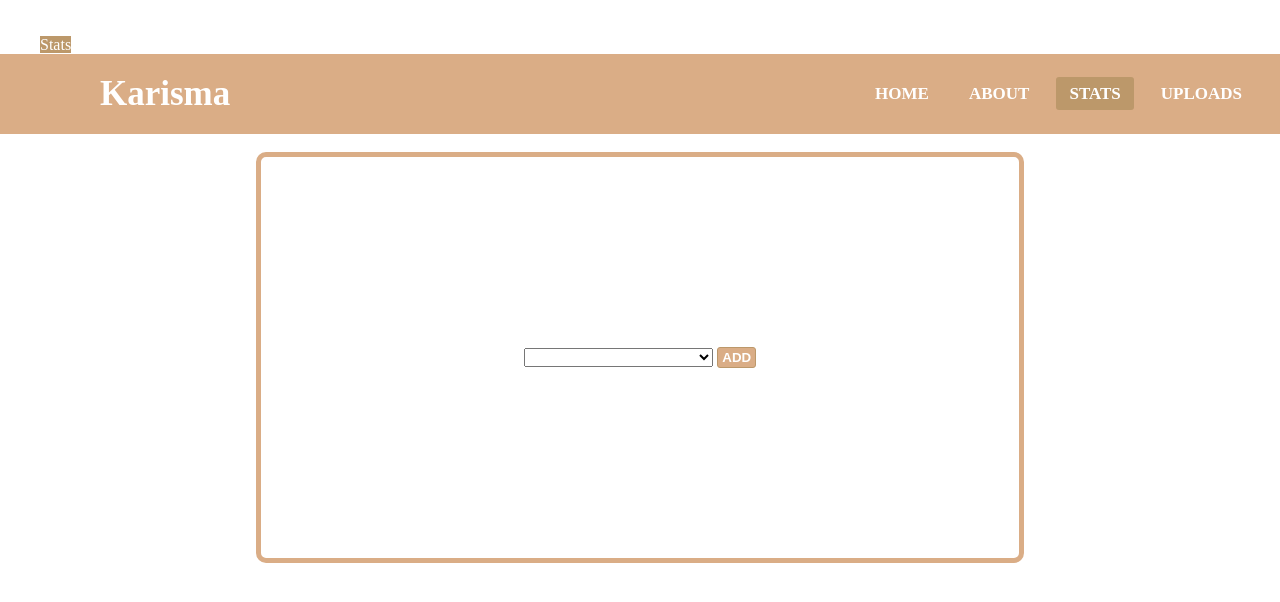
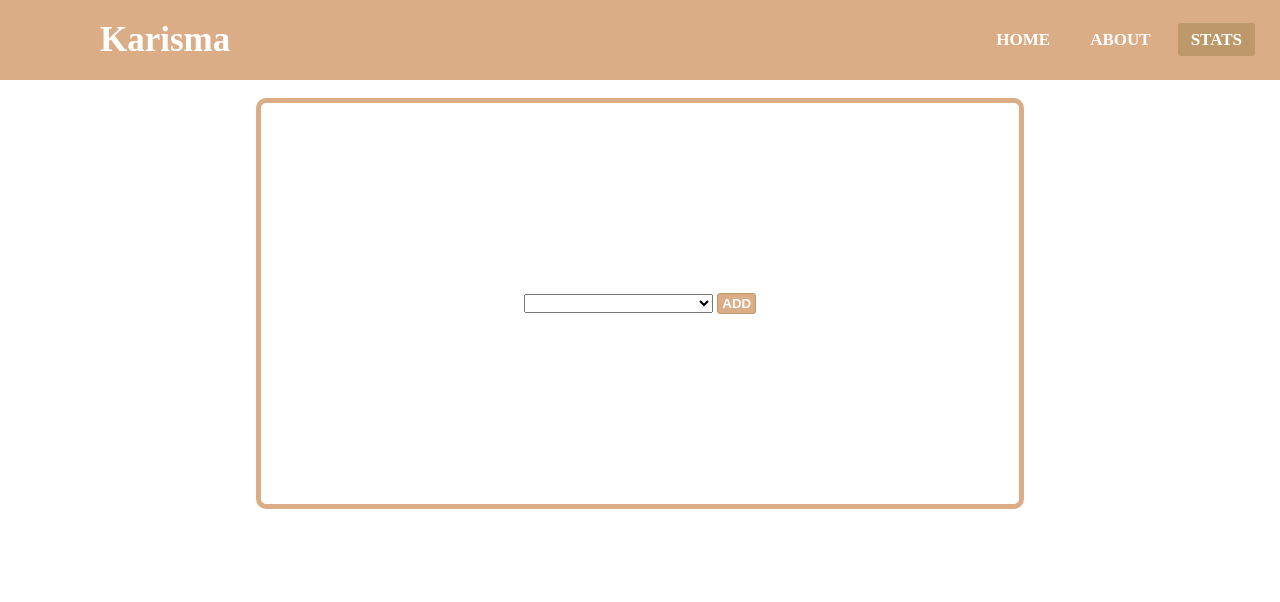
Before and after one commit to NonzwakaziMgxaji/KarismaHackathon, a plain HTML site: page watch.html in a window 1280 px wide. Drawn offline with nearby package versions, Linux system fonts and the light colour scheme.

Commit message:
removed uploads nav button

```diff
--- a/watch.html
+++ b/watch.html
@@ -11,13 +11,6 @@
   <link rel="stylesheet" href="./style.css" />
   <title>Watch data</title>
 </head>
-
-        <ul>
-            <li><a href="index.html">Home</a></li>
-            <li><a href="about.html">About</a></li>
-            <li><a class="active" href="watch.html">Stats</a></li>
-            <!-- <li><a href="upload.html">Uploads</a></li> -->
-        </ul>
 <body>
   <div class="containerAll">
     <nav>
@@ -32,7 +25,7 @@
         <li><a href="index.html">Home</a></li>
         <li><a href="about.html">About</a></li>
         <li><a class="active" href="watch.html">Stats</a></li>
-        <li><a href="upload.html">Uploads</a></li>
+        <!-- <li><a href="upload.html">Uploads</a></li> -->
       </ul>
     </nav>
     <br />
```
